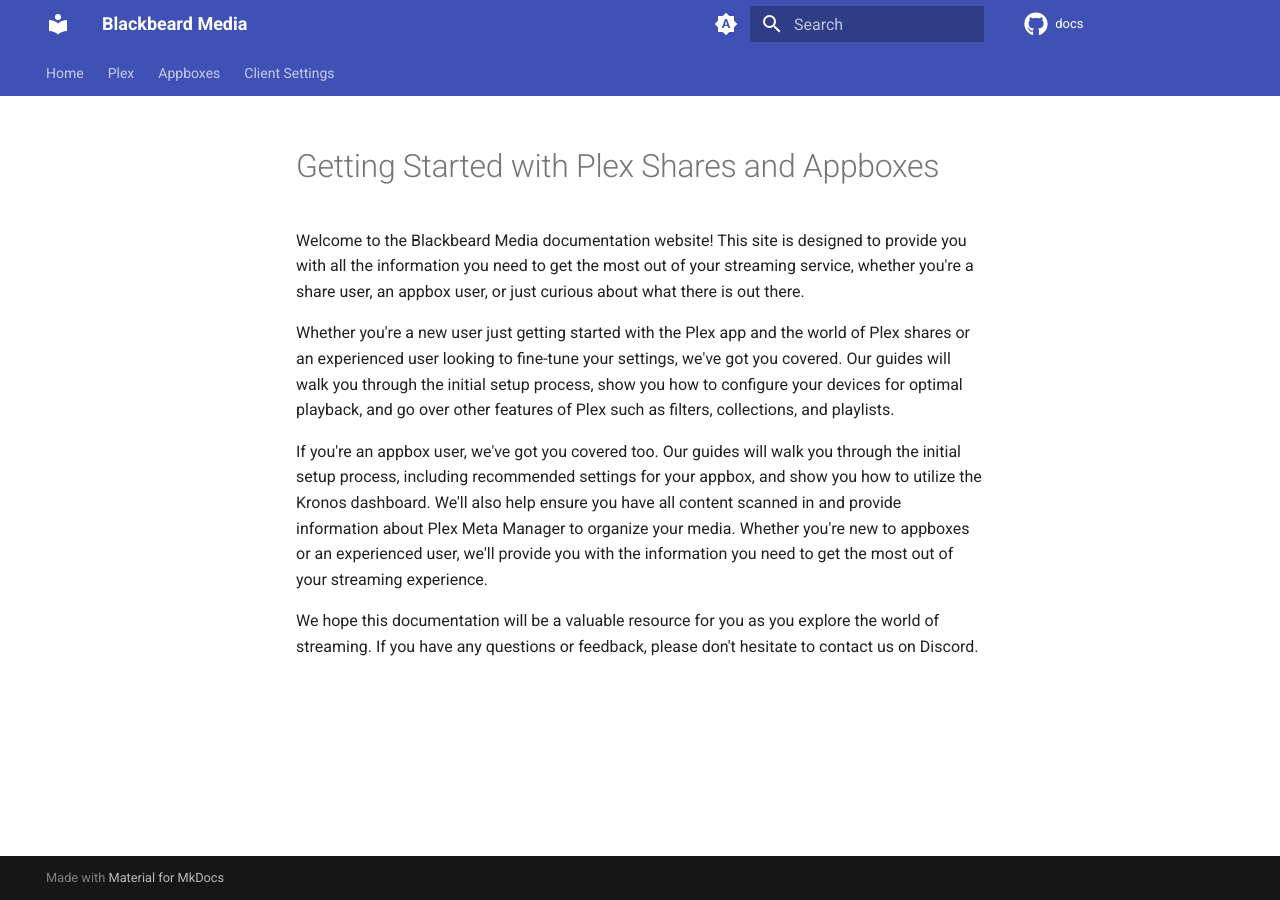
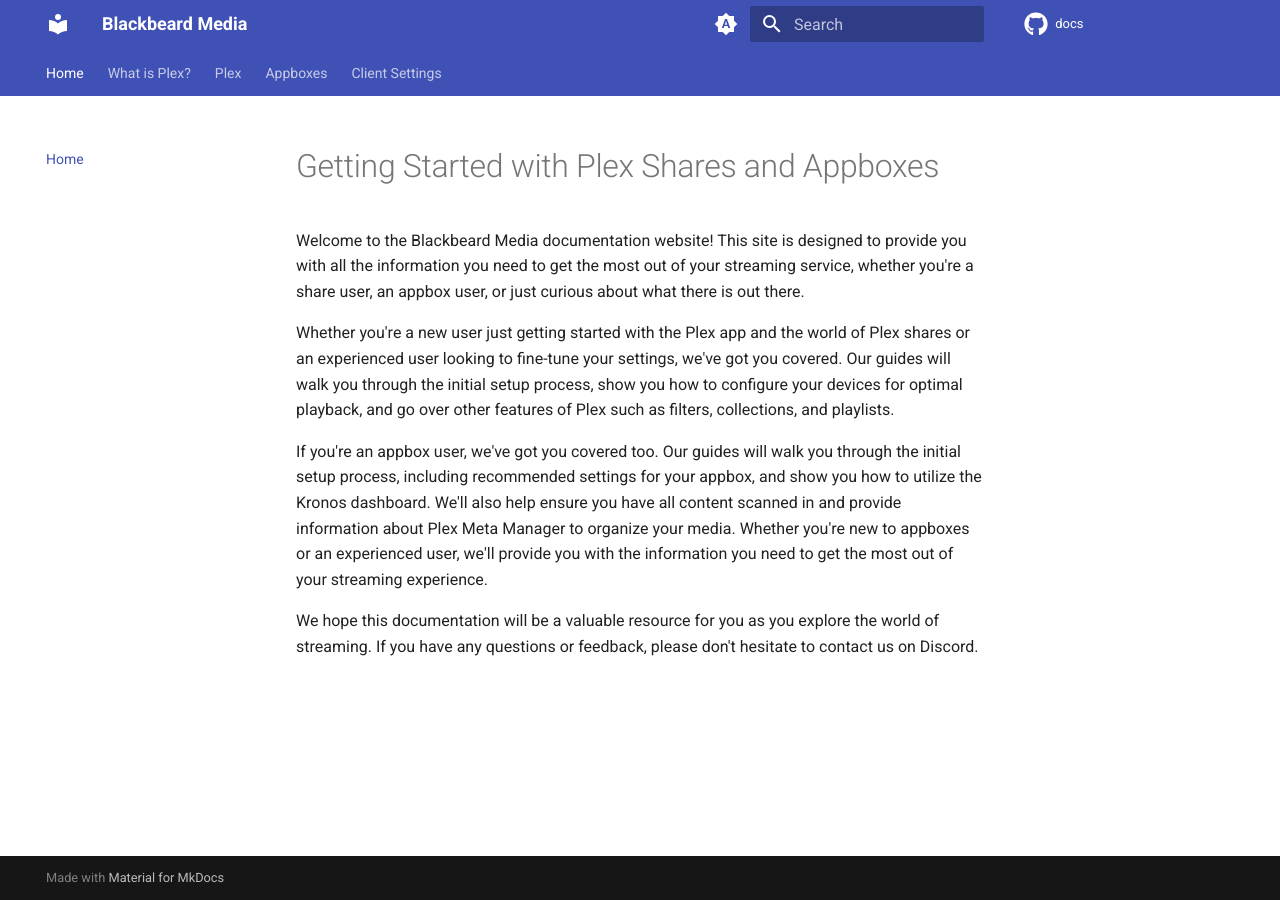
Before and after one commit to neomedia6989/docs-2, an MkDocs documentation site: the page built from docs/index.md, in a window 1280 px wide. Built offline with MkDocs 1.6.1 and Material for MkDocs 9.7.7, drawn with Linux system fonts in a browser that asks for light colours; comment, search, counter and statistics services are not loaded.

Commit message:
Update mkdocs.yml

```diff
--- a/mkdocs.yml
+++ b/mkdocs.yml
@@ -45,10 +45,11 @@
         name: Switch to system preference
 
 nav:
-  - Home:
-    - What is Plex: home/what-is-plex.md
+  - Home: index.md
+  - What is Plex?:
+    - What Is Plex?: what-is-plex/what-is-plex.md
   - Plex:
-    - Creating a Plex Account: guides/plex/creating-an-account.md
+    - Creating a Plex Account: plex/creating-your-account.md
     - Accepting your Plex invitation: guides/plex/accepting-your-invite.md
     - Navigating and using Plex: guides/plex/navigating-plex.md
     - Recommended Settings: guides/plex/recommended-settings.md
```
